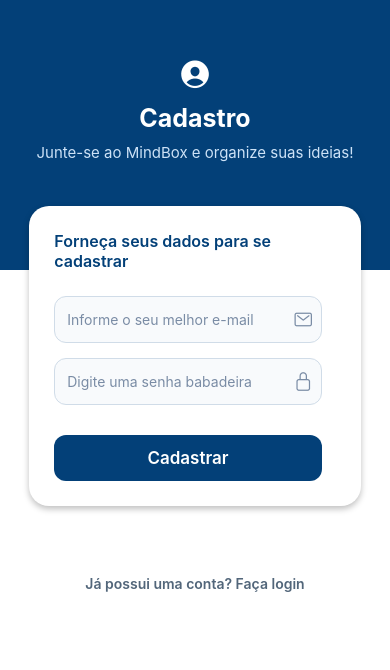
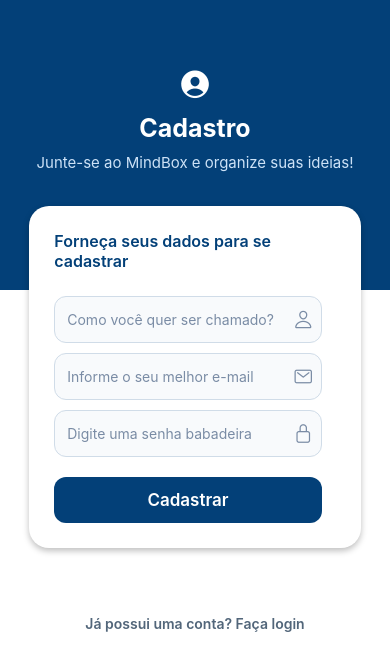
Before and after one commit to jaquelinereiss/MindBox, a React Native app: screen /Register in a window 390 px wide. Shown: the part 132-802 px from the top of the page. Built offline with nearby package versions, Linux system fonts and the light colour scheme; no server answers.

Commit message:
feat: otimizar design, validações e experiência de uso nos formulários de login e registro

```diff
--- a/screens/LoginScreen.tsx
+++ b/screens/LoginScreen.tsx
@@ -1,9 +1,9 @@
 import React, { useState } from "react";
+import { View, Text, TextInput, TouchableOpacity, StyleSheet } from "react-native";
 import { Ionicons } from "@expo/vector-icons";
 import { NativeStackScreenProps } from "@react-navigation/native-stack";
 import { RootStackParamList } from "../src/navigation/types";
 import { supabase } from "../src/lib/supabaseClient";
-import { View, Text, TextInput, TouchableOpacity, StyleSheet } from "react-native";
 
 type Props = NativeStackScreenProps<RootStackParamList, "Login"> & {
   onLoginSuccess: () => void;
@@ -25,7 +25,7 @@ export default function LoginScreen({ navigation, onLoginSuccess }: Props) {
     setLoginError("");
 
     if (!email.trim()) {
-      setEmailError("O e-mail é obrigatório.");
+      setEmailError("Não deixe de informar seu e-mail.");
       valid = false;
     } else if (!/\S+@\S+\.\S+/.test(email)) {
       setEmailError("Digite um e-mail válido.");
@@ -33,7 +33,7 @@ export default function LoginScreen({ navigation, onLoginSuccess }: Props) {
     }
 
     if (!password.trim()) {
-      setPasswordError("A senha é obrigatória.");
+      setPasswordError("Ops! Não esqueça da senha.");
       valid = false;
     }
 
@@ -61,6 +61,7 @@ export default function LoginScreen({ navigation, onLoginSuccess }: Props) {
       <View style={styles.formContainer}>
         <Text style={styles.description}>Informe seus dados para continuar</Text>
 
+        {emailError ? <Text style={styles.errorText}>{emailError}</Text> : null}
         <View style={styles.inputContainer}>
           <TextInput
             style={styles.input}
@@ -76,8 +77,8 @@ export default function LoginScreen({ navigation, onLoginSuccess }: Props) {
           />
           <Ionicons name="mail-outline" size={20} color="#7a8ca5" style={styles.icon} />
         </View>
-        {emailError ? <Text style={styles.errorText}>{emailError}</Text> : null}
 
+        {passwordError ? <Text style={styles.errorText}>{passwordError}</Text> : null}
         <View style={styles.inputContainer}>
           <TextInput
             style={styles.input}
@@ -93,7 +94,6 @@ export default function LoginScreen({ navigation, onLoginSuccess }: Props) {
           <Ionicons name="lock-closed-outline" size={20} color="#7a8ca5" style={styles.icon} />
         </View>
 
-        {passwordError ? <Text style={styles.errorText}>{passwordError}</Text> : null}
         {loginError ? <Text style={styles.loginError}>{loginError}</Text> : null}
 
         <TouchableOpacity
@@ -115,27 +115,27 @@ export default function LoginScreen({ navigation, onLoginSuccess }: Props) {
 const styles = StyleSheet.create({
   container: {
     flex: 1,
-    backgroundColor: "#034078",
+    backgroundColor: "#034078"
   },
   header: {
     flex: 1,
     justifyContent: "center",
     alignItems: "center",
-    paddingTop: 70,
+    paddingTop: 70
   },
   title: {
     fontSize: 34,
     fontWeight: "bold",
     color: "#fff",
     marginBottom: 6,
-    letterSpacing: 1,
+    letterSpacing: 1
   },
   subtitle: {
     fontSize: 15,
     color: "#cde2f7",
     textAlign: "center",
     width: "80%",
-    lineHeight: 22,
+    lineHeight: 22
   },
   formContainer: {
     flex: 2,
@@ -149,14 +149,14 @@ const styles = StyleSheet.create({
     shadowOpacity: 0.08,
     shadowOffset: { width: 0, height: -2 },
     shadowRadius: 6,
-    elevation: 6,
+    elevation: 6
   },
   description: {
     fontSize: 16,
     color: "#034078",
     width: "95%",
     marginBottom: 25,
-    fontWeight: "600",
+    fontWeight: "600"
   },
   inputContainer: {
     width: "95%",
@@ -170,29 +170,28 @@ const styles = StyleSheet.create({
     marginBottom: 15,
     shadowColor: "#000",
     shadowOpacity: 0.05,
-    shadowRadius: 3,
+    shadowRadius: 3
   },
   input: {
     flex: 1,
     height: 45,
-    color: "#333",
+    color: "#333"
   },
   icon: {
-    marginLeft: 8,
+    marginLeft: 8
   },
   errorText: {
-    width: "95%",
+    width: "92%",
     color: "#d9534f",
     fontSize: 13,
-    marginBottom: 10,
-    textAlign: "left",
+    marginBottom: 2
   },
   loginError: {
     color: "#d9534f",
     fontSize: 14,
     marginTop: 5,
     marginBottom: 10,
-    textAlign: "center",
+    textAlign: "center"
   },
   button: {
     width: "95%",
@@ -201,17 +200,17 @@ const styles = StyleSheet.create({
     borderRadius: 12,
     alignItems: "center",
     marginTop: 10,
-    elevation: 2,
+    elevation: 2
   },
   buttonText: {
     color: "#fff",
     fontSize: 17,
     fontWeight: "600",
-    letterSpacing: 0.5,
+    letterSpacing: 0.5
   },
   link: {
     marginTop: 50,
     color: "#52667a",
-    fontWeight: "600",
+    fontWeight: "600"
   },
 });
--- a/screens/RegisterScreen.tsx
+++ b/screens/RegisterScreen.tsx
@@ -1,28 +1,31 @@
 import React, { useState } from "react";
+import { View, Text, TextInput, TouchableOpacity, StyleSheet } from "react-native";
 import { Ionicons } from "@expo/vector-icons";
 import { signUp } from "../src/services/auth";
 import { NativeStackScreenProps } from "@react-navigation/native-stack";
-import { View, Text, TextInput, TouchableOpacity, StyleSheet } from "react-native";
 import { RootStackParamList } from "../src/navigation/types";
 
 type Props = NativeStackScreenProps<RootStackParamList, "Register">;
 
 export default function RegisterScreen({ navigation }: Props) {
+  const [name, setName] = useState("");
   const [email, setEmail] = useState("");
   const [password, setPassword] = useState("");
-  const [errors, setErrors] = useState<{ email?: string; password?: string }>({});
+  const [errors, setErrors] = useState<{ name?: String, email?: string; password?: string }>({});
   const [loading, setLoading] = useState(false);
 
   const validate = () => {
-    let newErrors: { email?: string; password?: string } = {};
+    let newErrors: { name?: string; email?: string; password?: string } = {};
 
-    if (!email) newErrors.email = "O e-mail é obrigatório.";
+    if (!name) newErrors.name = "Por favor, nos diga seu nome.";
+
+    if (!email) newErrors.email = "Não deixe de informar seu e-mail.";
     else if (!/^[^\s@]+@[^\s@]+\.[^\s@]+$/.test(email))
       newErrors.email = "Digite um e-mail válido.";
 
-    if (!password) newErrors.password = "A senha é obrigatória.";
-    else if (password.length < 6)
-      newErrors.password = "A senha deve ter pelo menos 6 caracteres.";
+    if (!password) newErrors.password = "A segurança é importante por aqui.";
+    else if (password.length < 8)
+      newErrors.password = "A senha deve ter pelo menos 8 caracteres.";
 
     setErrors(newErrors);
     return Object.keys(newErrors).length === 0;
@@ -32,7 +35,7 @@ export default function RegisterScreen({ navigation }: Props) {
     if (!validate()) return;
 
     setLoading(true);
-    const { error } = await signUp(email, password);
+    const { error } = await signUp(name, email, password);
     setLoading(false);
 
     if (error) {
@@ -60,6 +63,20 @@ export default function RegisterScreen({ navigation }: Props) {
         <View style={styles.formContainer}>
           <Text style={styles.description}>Forneça seus dados para se cadastrar</Text>
 
+          {errors.name && <Text style={styles.errorText}>{errors.name}</Text>}
+          <View style={styles.inputContainer}>
+            <TextInput
+              style={styles.input}
+              placeholder="Como você quer ser chamado?"
+              placeholderTextColor="#7a8ca5"
+              value={name}
+              onChangeText={setName}
+              maxLength={20}
+            />
+            <Ionicons name="person-outline" size={20} color="#7a8ca5" style={styles.icon} />
+          </View>
+
+          {errors.email && <Text style={styles.errorText}>{errors.email}</Text>}
           <View style={styles.inputContainer}>
             <TextInput
               style={styles.input}
@@ -72,8 +89,8 @@ export default function RegisterScreen({ navigation }: Props) {
             />
             <Ionicons name="mail-outline" size={20} color="#7a8ca5" style={styles.icon} />
           </View>
-          {errors.email && <Text style={styles.errorText}>{errors.email}</Text>}
 
+          {errors.password && <Text style={styles.errorText}>{errors.password}</Text>}
           <View style={styles.inputContainer}>
             <TextInput
               style={styles.input}
@@ -85,7 +102,6 @@ export default function RegisterScreen({ navigation }: Props) {
             />
             <Ionicons name="lock-closed-outline" size={20} color="#7a8ca5" style={styles.icon} />
           </View>
-          {errors.password && <Text style={styles.errorText}>{errors.password}</Text>}
 
           <TouchableOpacity
             style={[styles.button, loading && { opacity: 0.7 }]}
@@ -105,44 +121,44 @@ export default function RegisterScreen({ navigation }: Props) {
 const styles = StyleSheet.create({
   container: {
     flex: 1,
-    backgroundColor: "#fff",
+    backgroundColor: "#fff"
   },
   header: {
     flex: 1,
     backgroundColor: "#034078",
     alignItems: "center",
     justifyContent: "center",
-    paddingTop: 80,
+    paddingTop: 80
   },
   title: {
     fontSize: 25,
     fontWeight: "bold",
     color: "#fff",
-    marginTop: 10,
+    marginTop: 10
   },
   subtitle: {
     color: "#cde2f7",
     fontSize: 15,
     marginTop: 10,
-    textAlign: "center",
+    textAlign: "center"
   },
   footer: {
     flex: 1,
     alignItems: "center",
     justifyContent: "flex-end",
-    paddingBottom: 120,
-    backgroundColor: "#fff",
+    paddingBottom: 80,
+    backgroundColor: "#fff"
   },
   link: {
     color: "#52667a",
-    fontWeight: "600",
+    fontWeight: "600"
   },
   formWrapper: {
     position: "absolute",
     top: "40%",
     left: 0,
     right: 0,
-    alignItems: "center",
+    alignItems: "center"
   },
   formContainer: {
     width: "85%",
@@ -153,14 +169,14 @@ const styles = StyleSheet.create({
     shadowOpacity: 0.25,
     shadowOffset: { width: 0, height: 3 },
     shadowRadius: 6,
-    elevation: 10,
+    elevation: 10
   },
   description: {
     fontSize: 16,
     color: "#034078",
     width: "95%",
     marginBottom: 25,
-    fontWeight: "600",
+    fontWeight: "600"
   },
   inputContainer: {
     width: "95%",
@@ -171,22 +187,22 @@ const styles = StyleSheet.create({
     borderColor: "#d0dce8",
     borderRadius: 12,
     paddingHorizontal: 12,
-    marginBottom: 15,
+    marginBottom: 10
   },
   input: {
     flex: 1,
     height: 45,
-    color: "#333",
+    color: "#333"
   },
   icon: {
-    marginLeft: 8,
+    marginLeft: 8
   },
   errorText: {
+    alignSelf: "flex-start",
     color: "#d9534f",
     fontSize: 13,
-    alignSelf: "flex-start",
-    marginLeft: 10,
-    marginBottom: 8,
+    marginLeft: 5,
+    marginBottom: 2
   },
   button: {
     width: "95%",
@@ -194,11 +210,11 @@ const styles = StyleSheet.create({
     paddingVertical: 13,
     borderRadius: 12,
     alignItems: "center",
-    marginTop: 15,
+    marginTop: 10
   },
   buttonText: {
     color: "#fff",
     fontSize: 17,
-    fontWeight: "600",
+    fontWeight: "600"
   },
 });
--- a/src/services/auth.ts
+++ b/src/services/auth.ts
@@ -8,10 +8,15 @@ export const signIn = async (email: string, password: string) => {
   return { data, error };
 };
 
-export const signUp = async (email: string, password: string) => {
+export const signUp = async (displayName: string, email: string, password: string) => {
   const { data, error } = await supabase.auth.signUp({
     email,
     password,
+    options: {
+      data: {
+        display_name: displayName
+      }
+    }
   });
   return { data, error };
 };
```
